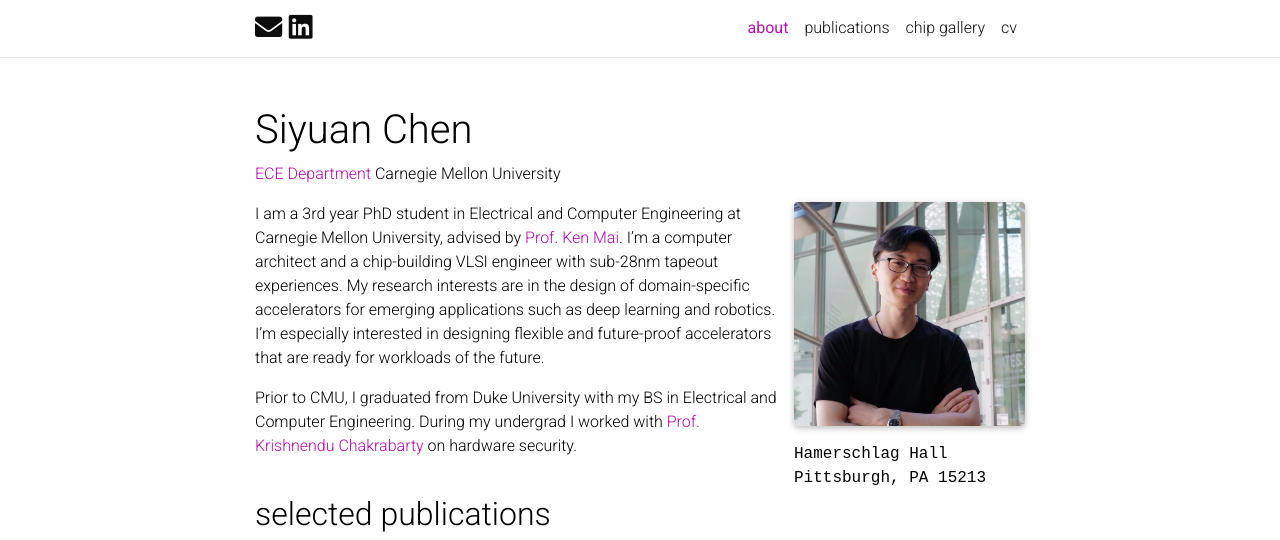
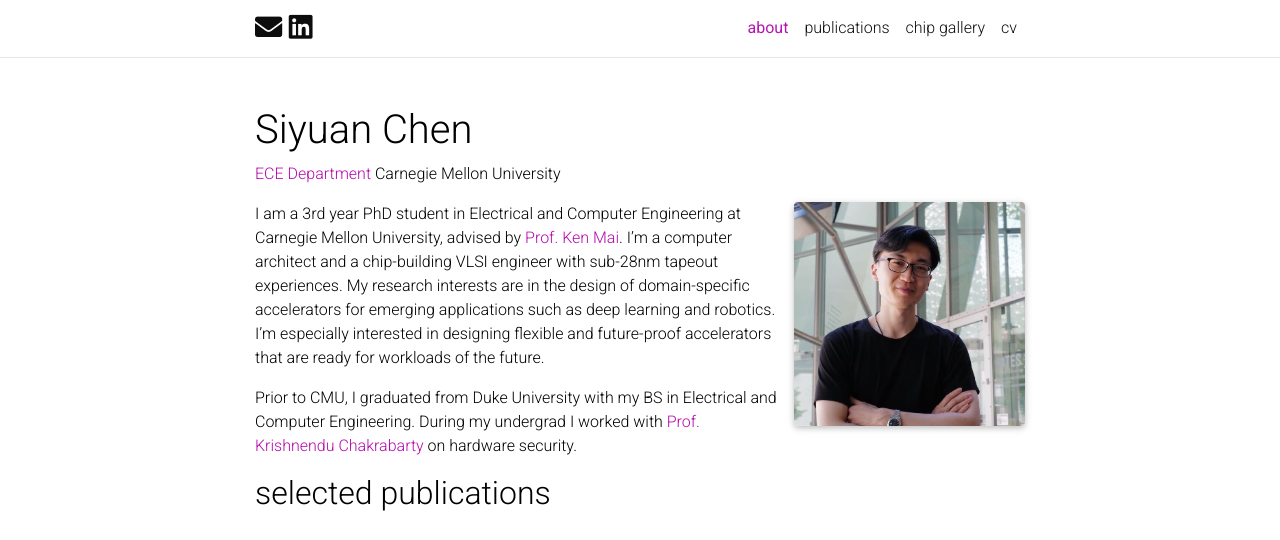
Before and after one commit to chensy7/chensy7.github.io, a Jekyll site: the page built from _pages/about.md, in a window 1280 px wide, cut to the strip 0-540 px from the top of the page. Built offline with Jekyll 4.4.1, drawn with Linux system fonts in a browser that asks for light colours; full-size pictures stand in for the smaller copies a plugin makes; comment, search, counter and statistics services are not loaded; a style sheet for code colours, icons or effects is not loaded.

Commit message:
Update about.md

```diff
--- a/_pages/about.md
+++ b/_pages/about.md
@@ -9,8 +9,8 @@ profile:
   image: prof_pic.jpeg
   image_circular: false # crops the image to make it circular
   address: >
-    <p>Hamerschlag Hall</p>
-    <p>Pittsburgh, PA 15213</p>
+    <p></p>
+    <p></p>
 
 news: false  # includes a list of news items
 latest_posts: false  # includes a list of the newest posts
```
